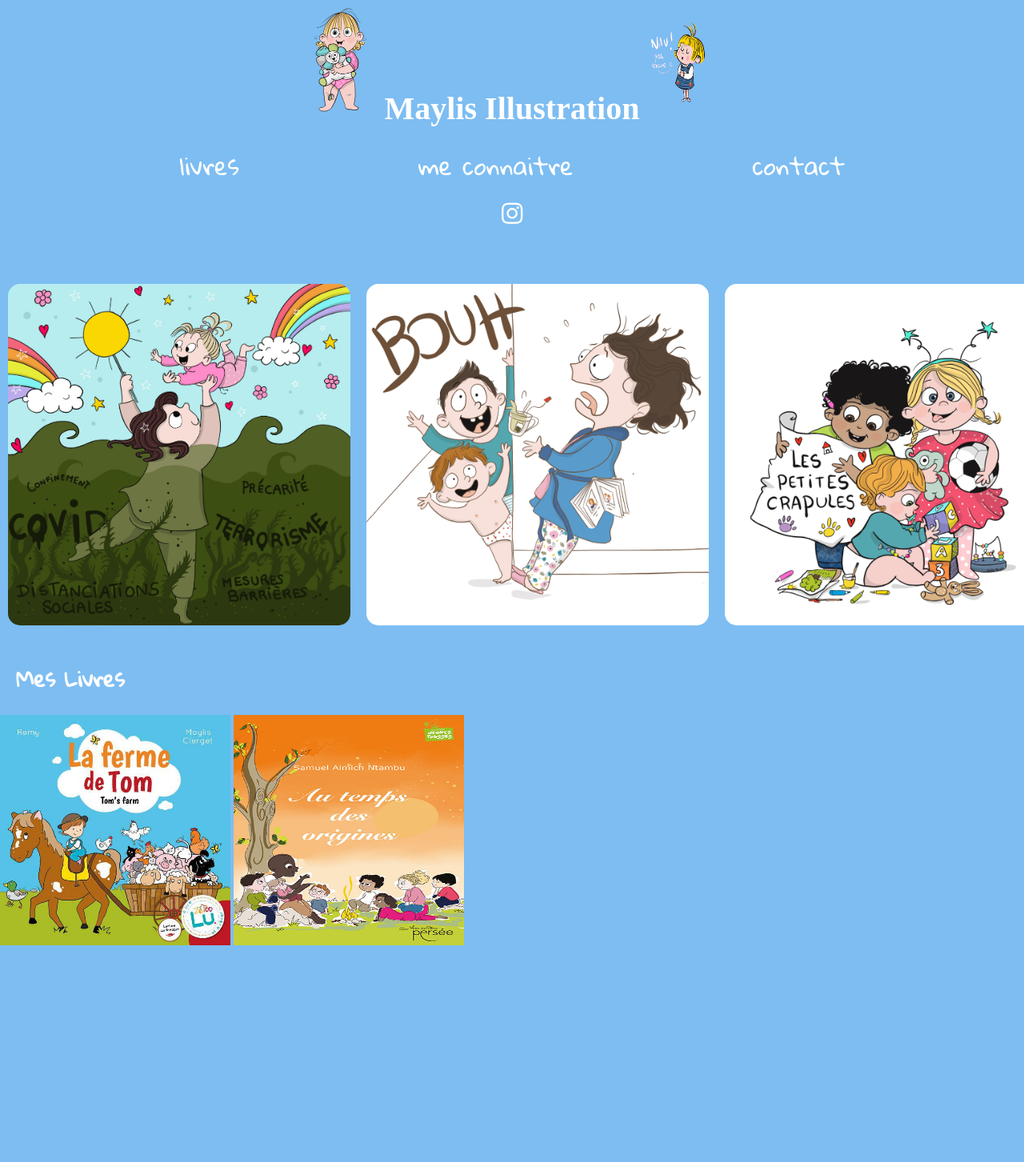
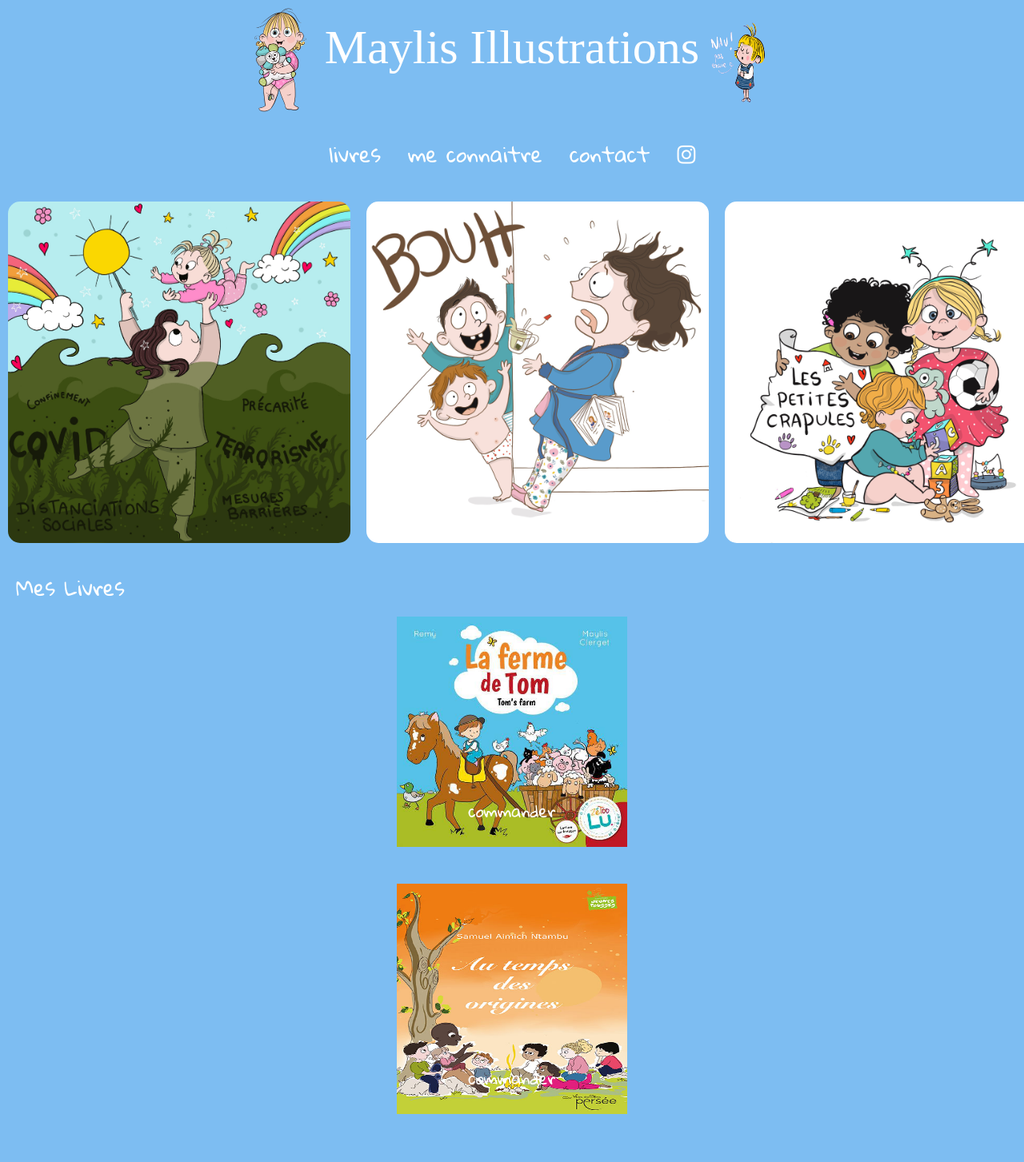
Before and after one commit to tristansd90/Maylis_Illustrations, a PHP site: page / in a window 1280 px wide. Shown: the whole page at 80% size. Before the commit the page ends 1223 px from the top, so only its background shows below. Run offline with PHP 8.4, Linux system fonts and the light colour scheme; some web fonts are replaced.

Commit message:
books done

```diff
--- a/css/style.css
+++ b/css/style.css
@@ -63,30 +63,40 @@ header>nav>a {
     position: relative;
     margin: 30px auto;
 }
-#books>h2 {
+#books h2 {
     font-size: 26px;
     margin: 20px;
 }
-#books>a {
-}
-#books img {
+
+#books article a img {
+    /* position: relative; */
+    display: block;
+    margin: auto;
     height: 288px;
     width: 288px;
 }
+#book2 {
+    height: 288px;
+    width: 288px;
+}
+#books article p {
+    position: relative;
+    top: -60px;
+    text-align: center;
+    /* background-color: var(--text-color); */
+    color: var(--text-color);
+    border-radius: 50px;
+}
 
-
-/* MEDIA SCREEN */
-@media screen and (min-width: 1000px) {
-    /* ---------- GENERAL */
-    h1 {
-        font-size: 100px;
+@media screen and (min-width: 768px) {
+    header>h1 {
+        font-size: 60px;
     }
-    /* ----- header */
-    header>img {
+     header>img {
         height: 148.5px;
         width: 105px;
     }
-    header>nav>a {
+    /*header>nav>a {
         margin: 0;
         padding: 5px 110px;
         font-size: 30px;
@@ -96,17 +106,26 @@ header>nav>a {
     header>nav>a:hover {
         background-color: var(--text-color);
         color: var(--main-color);
-    }
+    } */
     /* --- portfolio */
-    #portfolio {
+    /* #portfolio {
         margin-top: 50px;
-    }
+    } */
     /* --- books */
-    #books>img {
+    /* #books>img {
         display: inline;
         height: 400px;
         width: 400px;
         margin: 0;
+    } */
+}
+
+@media screen and (min-width: 992px) {
+    header>h1 {
+        font-size: 60px;
     }
-
+     header>img {
+        height: 148.5px;
+        width: 105px;
+    }
 }
--- a/index.html
+++ b/index.html
@@ -9,23 +9,24 @@
         integrity="sha384-DyZ88mC6Up2uqS4h/KRgHuoeGwBcD4Ng9SiP4dIRy0EXTlnuz47vAwmeGwVChigm" crossorigin="anonymous">
     <link href="https://fonts.googleapis.com/css2?family=Twinkle+Star&display=swap" rel="stylesheet">
     <link href="https://fonts.googleapis.com/css2?family=Gloria+Hallelujah&display=swap" rel="stylesheet">
-
+    <link rel="stylesheet" href="./css/bootstrap/bootstrap.min.css">
     <link rel="stylesheet" href="./css/style.css">
     <title>Maylis Illustrations</title>
 </head>
 
-<body>
+<body class="">
+
     <header>
         <img src="./images/fille2.png" alt="dessin">
-        <h1>Maylis Illustration</h1>
+        <h1>Maylis Illustrations</h1>
         <img src="./images/fille3.png" alt="dessin">
         <br><br>
         <nav>
             <!-- <a href='index.html'>dessins</a> -->
-            <a href='books.html'>livres</a>
-            <a href='interview.html'>me connaitre</a>
-            <a href='mailto:maylis.clerget@icloud.com'>contact</a>
-            <a href='https://www.instagram.com/maylis.illustrations/?hl=en' target='_blank'><i
+            <a href="books.html">livres</a>
+            <a href="interview.html">me connaitre</a>
+            <a href="mailto:maylis.clerget@icloud.com">contact</a>
+            <a href="https://www.instagram.com/maylis.illustrations/?hl=en" target="_blank"><i
                     class='fab fa-instagram'></i></a>
         </nav>
     </header>
@@ -47,10 +48,15 @@
         <section id="books">
             <h2>Mes Livres</h2>
 
-            <a href=""><img class="book1" src="./images/ferme_tom.jpg" alt="livre la ferme de Tom"></a>
+            <article>
+                <a href=""><img id="book1" src="./images/ferme_tom.jpg" alt="livre la ferme de Tom"></a>
+                <p>commander</p>
+            </article>
 
-            <a href=""><img class="book2" src="./images/temps_des_origines.jpg" alt="livre au temps des origines"></a>
-
+            <article>
+                <a href=""><img id="book2" src="./images/temps_des_origines.jpg" alt="livre au temps des origines"></a>
+                <p>commander</p>
+            </article>
         </section>
 
     </main>
```
